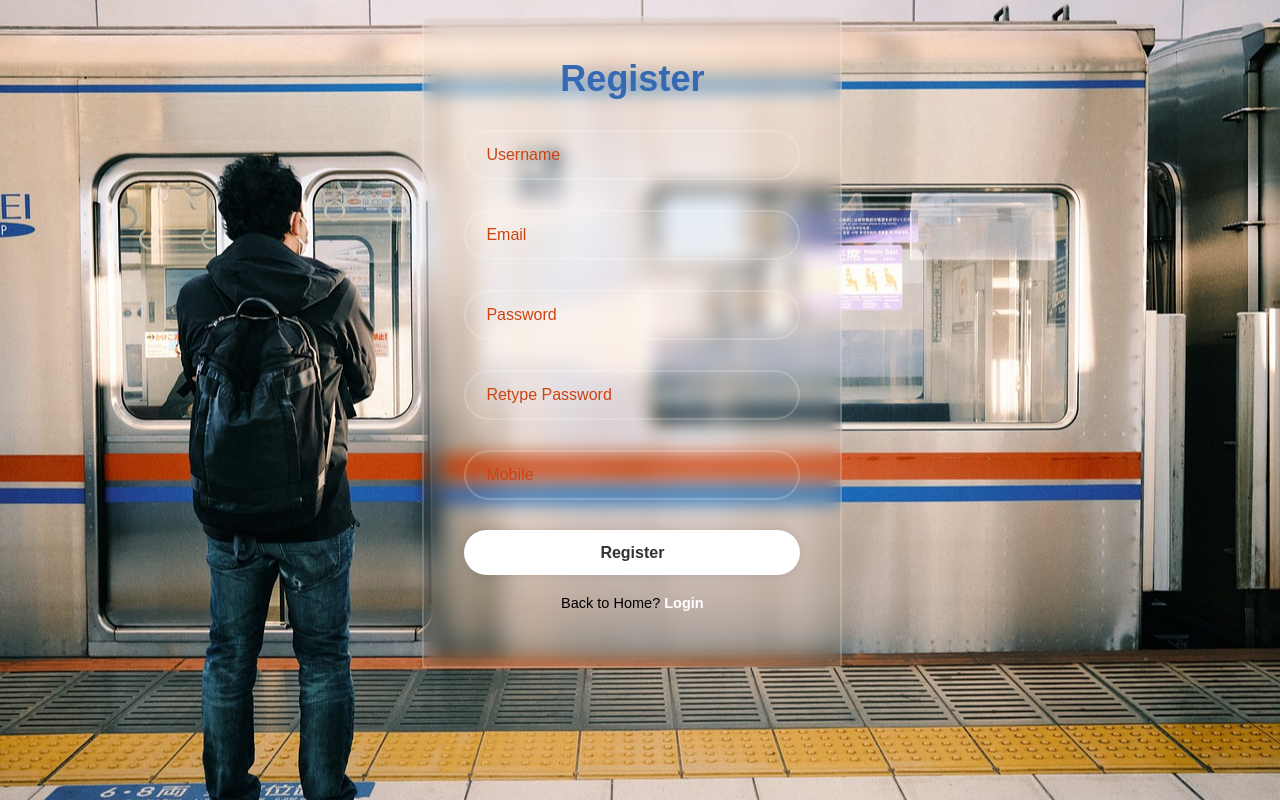
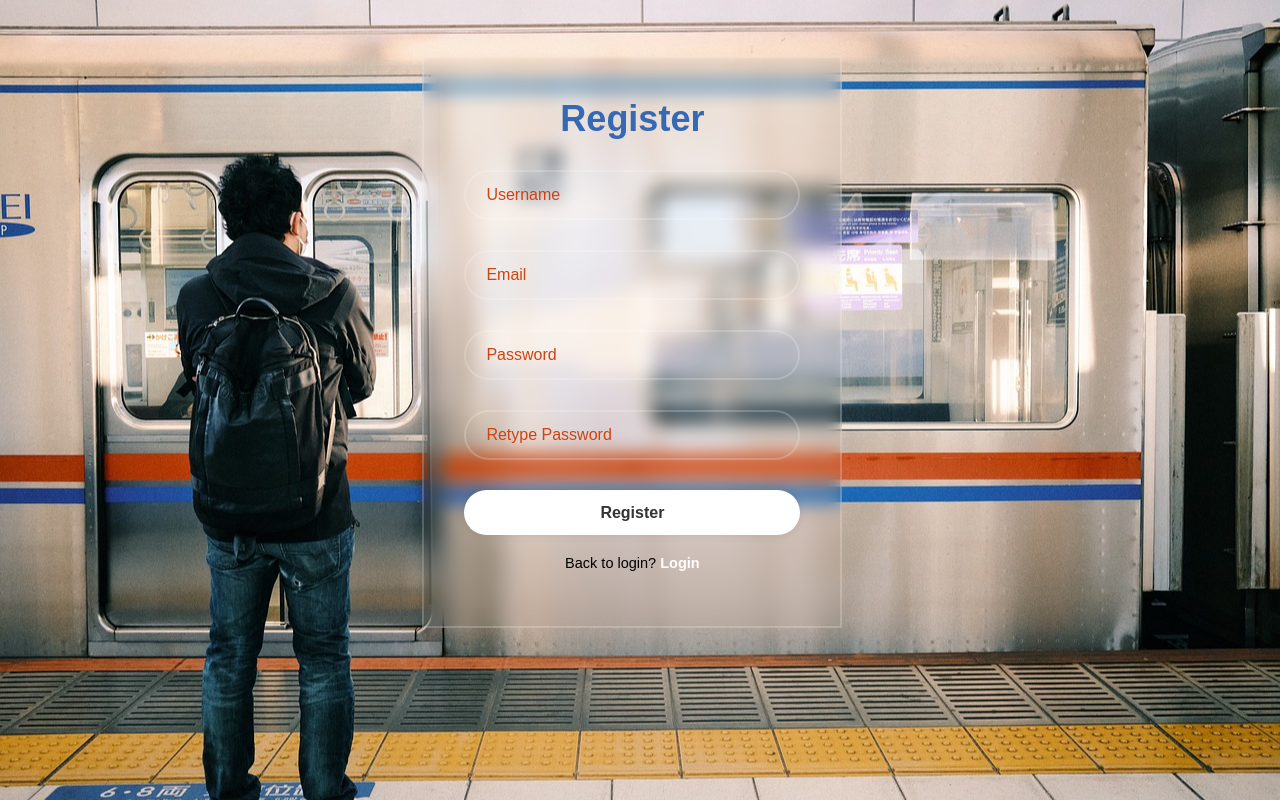
Before and after one commit to sukumar9024/Online-booking-platform, a PHP site: page /register.html in a window 1280 px wide. Run offline with PHP 8.4, Linux system fonts and the light colour scheme.

Commit message:
Add files via upload

```diff
--- a/login.html
+++ b/login.html
@@ -8,7 +8,7 @@
 </head>
 <body>
     <div class="login-form">
-        <form method="post" action="login.php">
+        <form method="post">
             <h1 style="color: #ef0282;">Login</h1>
             <div class="input-box">
                 <input type="Email" name="login-email" id="Email" placeholder="Email" required>
--- a/register.css
+++ b/register.css
@@ -44,8 +44,6 @@
   }
 
   .input-box input[type="email"]::placeholder,
-  .input-box input[type="text"]::placeholder,
-  .input-box input[type="number"]::placeholder,
   .input-box input[type="text"]::placeholder,
   .input-box input[type="password"]::placeholder{
     color:rgb(205 67 17);
--- a/register.html
+++ b/register.html
@@ -8,31 +8,27 @@
 </head>
 <body class="register">
     <div class="register-form" >
-        <form method="post" action="register.php">
+        <form method="post" action="">
             <h1 style="color: rgb(53 105 179);">Register</h1>
             <div class="input-box">
                 <input type="text" name="username" id="username" placeholder="Username" required>
                 <i class="bx bxs-user"></i>
             </div>
             <div class="input-box">
-                <input type="Email" name="email" id="email" placeholder="Email" required>
+                <input type="Email" name="login-email" id="Email" placeholder="Email" required>
                 <i class="bx bxs-user"></i>
             </div>
             <div class="input-box">
-                <input type="Password" name="password" placeholder="Password" id="password" required>
+                <input type="Password" name="Password" placeholder="Password" id="password" required>
                 <i class="bx bxs-lock-alt"></i>
             </div>
             <div class="input-box">
-                <input type="Password" name="re_password" placeholder="Retype Password" id="re_password" required>
-                <i class="bx bxs-lock-alt"></i>
-            </div>
-            <div class="input-box">
-                <input type="number" name="mobile" placeholder="Mobile" id="mobile" required>
+                <input type="Password" name="Password" placeholder="Retype Password" id="password" required>
                 <i class="bx bxs-lock-alt"></i>
             </div>
             <button type="submit" class="btn">Register</button>
             <div class="register-link">
-                <p>Back to Home? <a href="index.html">Login</a></p>
+                <p>Back to login? <a href="login.html">Login</a></p>
             </div>
         </form>
     </div>
--- a/style.css
+++ b/style.css
@@ -4,7 +4,7 @@
   box-sizing: border-box;
   font-family: "Poppins", sans-serif;
 }
-body{
+body .login{
   display: flex;
   justify-content: flex-start;
   align-items: center;
```
